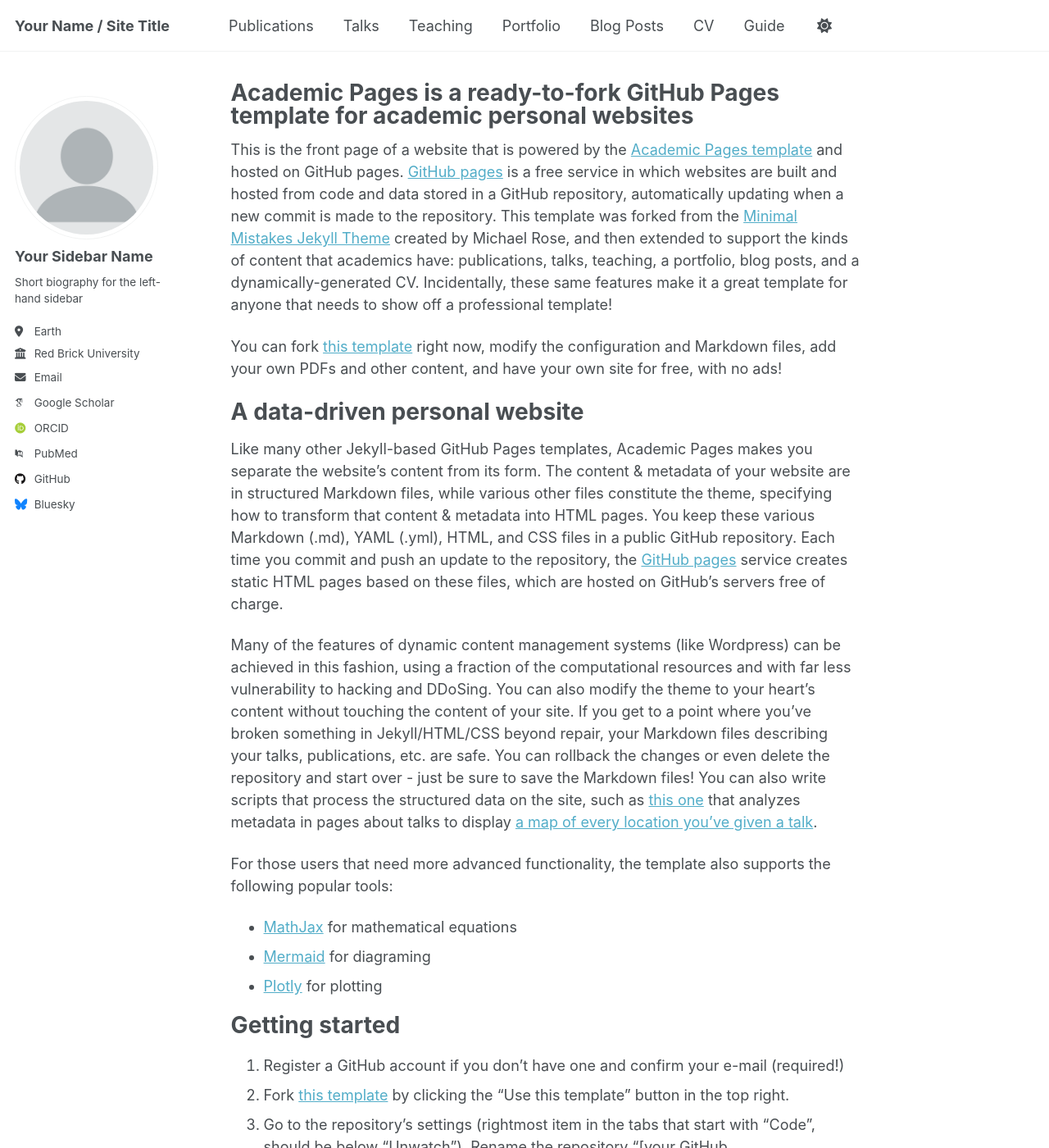
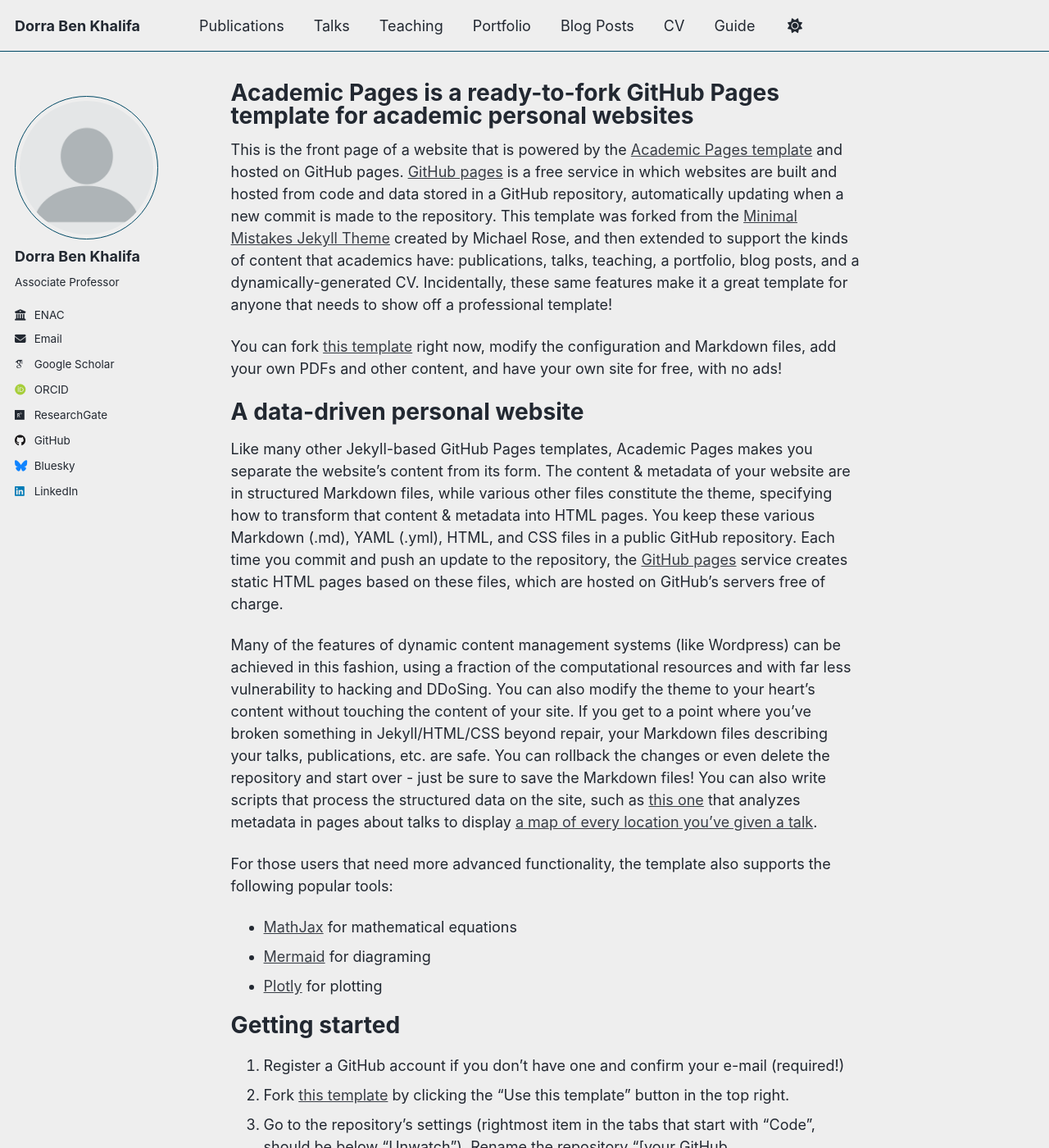
Before and after one commit to dbenkhalifa/dbenkhalifa.github.io, a Jekyll site: the page built from _pages/about.md, in a window 1280 px wide and 1400 px high. Shown: the whole window at 82% size. Built offline with Jekyll 4.4.1, drawn with Linux system fonts in a browser that asks for light colours; some web fonts are replaced; a script that is not in the unit is left out; some of the changed text lies outside the part shown.

Commit message:
Update _config.yml

```diff
--- a/_config.yml
+++ b/_config.yml
@@ -8,15 +8,15 @@
 
 # Basic Site Settings
 locale                   : "en-US"
-site_theme               : "default" # Currently available options are "default", "air"
-title                    : "Your Name / Site Title"
+site_theme               : "air" # Currently available options are "default", "air"
+title                    : "Dorra Ben Khalifa"
 title_separator          : "-"
-name                     : &name "Your Name"
+name                     : &name "Dorra Ben Khalifa"
 description              : &description "Your Name's academic portfolio"   # Update this with a general description of your site, this is the default if not overridden by a page
-url                      : https://academicpages.github.io # The base hostname & protocol for your site e.g. "https://[your GitHub username].github.io",
+url                      : https://dbenkhalifa.github.io # The base hostname & protocol for your site e.g. "https://[your GitHub username].github.io",
                                                            # or if you already have some other page hosted on Github then use "https://[your GitHub username].github.io/[Your Repo Name]"
 baseurl                  : "" # the subpath of your site, e.g. "/blog"
-repository               : "academicpages/academicpages.github.io"
+repository               : "dbenkhalifa/dbenkhalifa.github.io"
 
 # Site Author - The following control what appear as part of the author content on the side bar.
 #               If a field is blank the icon and link will not appear, otherwise it will be shown.
@@ -24,25 +24,18 @@ repository               : "academicpages/academicpages.github.io"
 author:
   # Biographic information
   avatar           : "profile.png"
-  name             : "Your Sidebar Name"
+  name             : "Dorra Ben Khalifa"
   pronouns         : # example: "she/her"
-  bio              : "Short biography for the left-hand sidebar"
-  location         : "Earth"
-  employer         : "Red Brick University"
+  bio              : "Associate Professor"
+  employer         : "ENAC"
   uri              : # URL
-  email            : "none@example.org"
+  email            : "dorra.ben-khalifa@enac.fr"
 
   # Academic websites
-  academia         : # URL
-  arxiv            : # URL - Update with the correct link to your profile
-  googlescholar    : "https://scholar.google.com/citations?user=PS_CX0AAAAAJ"
-  inspire-hep      : # URL
-  impactstory      : # URL
-  orcid            : "http://orcid.org/yourorcidurl"
-  semantic         : # URL
-  pubmed           : "https://www.ncbi.nlm.nih.gov/pubmed/?term=john+snow"
-  researchgate     : # URL
-  scopus           : # URL
+  googlescholar    : "https://scholar.google.com/citations?user=4M9L11AAAAAJ&hl=fr"
+  orcid            : "https://orcid.org/0000-0002-0595-5231"
+  researchgate     : "https://www.researchgate.net/profile/Dorra-Ben-Khalifa"
+
 
   # Repositories and software development
   bitbucket        : # Username - Update with your username on the site
@@ -63,7 +56,7 @@ author:
   keybase          : # Username
   instagram        : # Username
   lastfm           : # Username
-  linkedin         : # Username
+  linkedin         : "https://www.linkedin.com/in/dorra-ben-khalifa/"
   mastodon         : # URL
   medium           : # URL
   pinterest        : # Username
```
